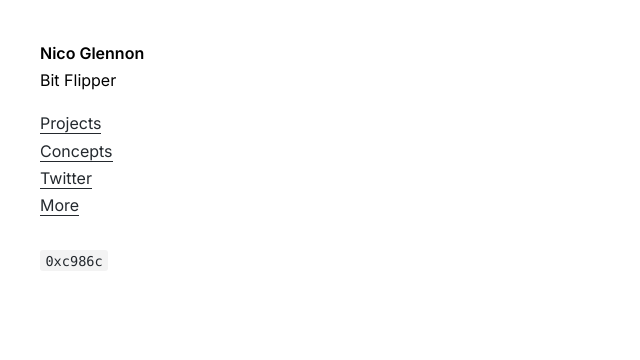
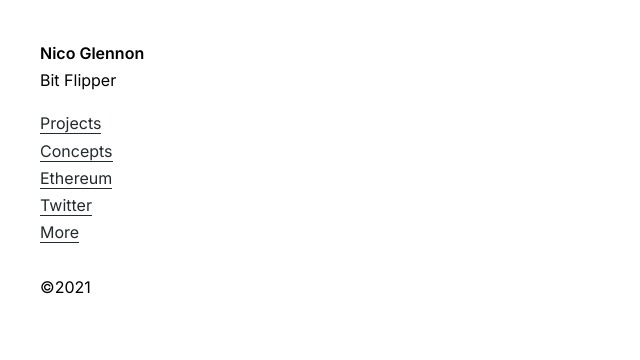
Before and after one commit to nicoglennon/nico-gl, a Gatsby site: page / in a window 1280 px wide. Shown: the whole page, without its empty margins (0-640 px from the left). Built offline with nearby package versions, Linux system fonts and the light colour scheme; Gatsby itself is replaced by a stand-in of ours.

Commit message:
Move stuff around

```diff
--- a/src/components/sidebar.js
+++ b/src/components/sidebar.js
@@ -31,6 +31,15 @@ const Sidebar = ({ siteTitle, page }) => (
       </LinkWrapper>
       <LinkWrapper>
         <a
+          href="https://etherscan.io/address/0xc986ca9476edc3c021c04e3306f9e37eed9071ab"
+          target="_blank"
+          rel="noreferrer"
+        >
+          Ethereum
+        </a>
+      </LinkWrapper>
+      <LinkWrapper>
+        <a
           href="https://twitter.com/nicoglennon"
           target="_blank"
           rel="noreferrer"
@@ -42,14 +51,7 @@ const Sidebar = ({ siteTitle, page }) => (
         <Link to="/more">More</Link>
       </LinkWrapper>
       <br />
-      <a
-        href="https://etherscan.io/address/0xc986ca9476edc3c021c04e3306f9e37eed9071ab"
-        target="_blank"
-        rel="noreferrer"
-        style={{ borderBottom: "none" }}
-      >
-        <code>0xc986c</code>
-      </a>
+      <p>©2021</p>
     </SectionWrapper>
   </div>
 );
```
